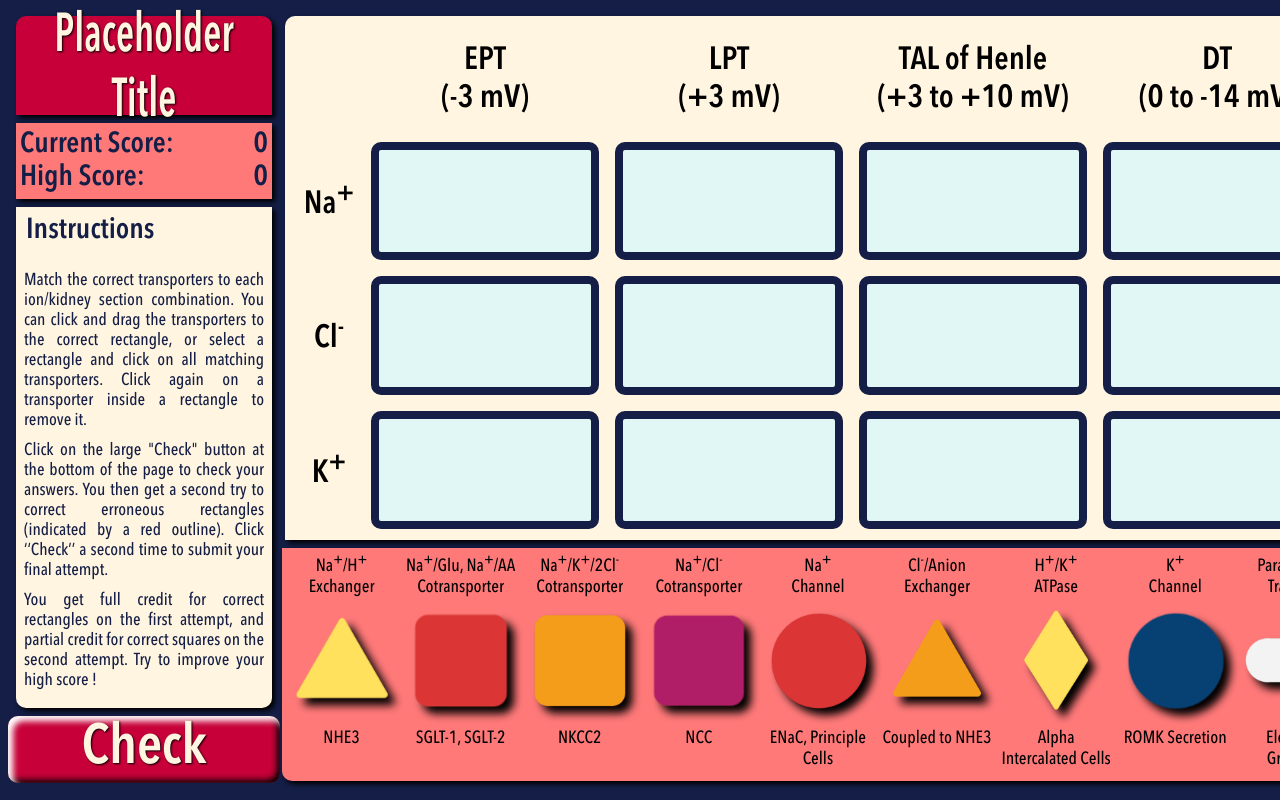
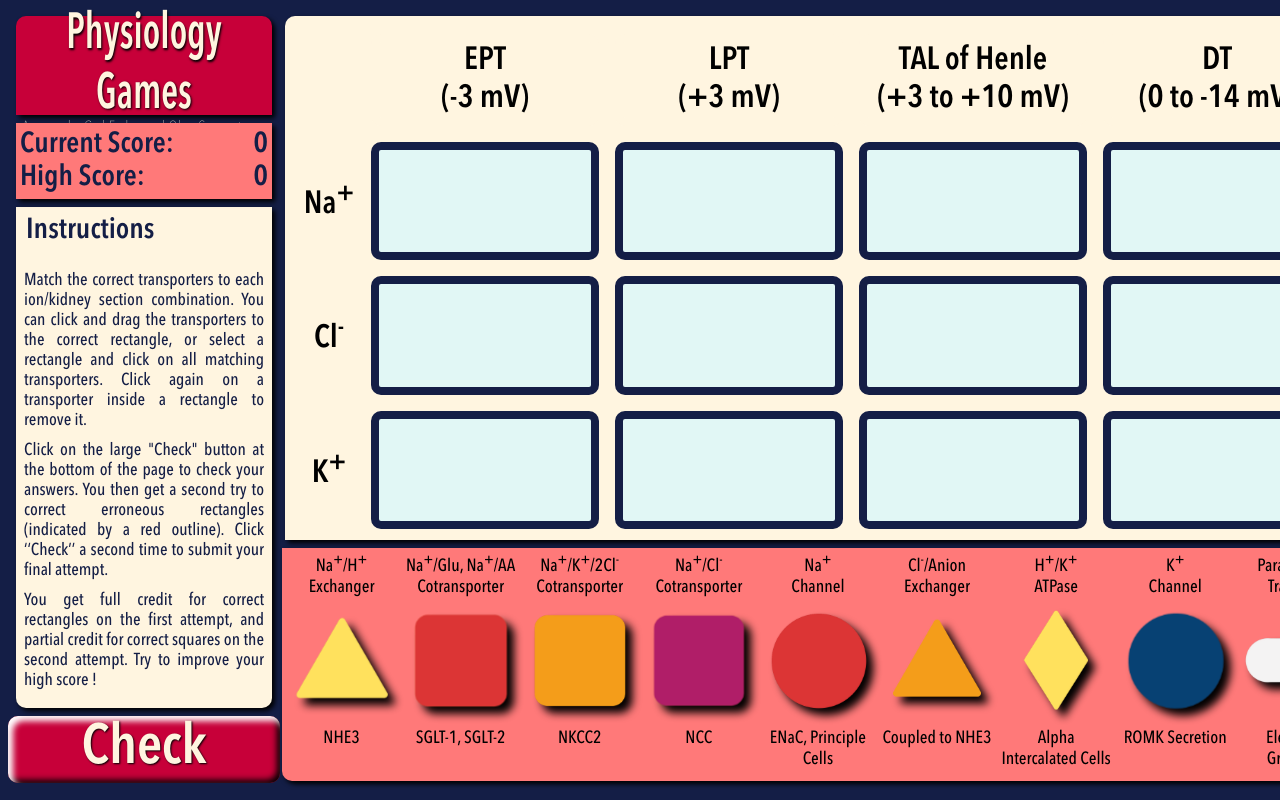
Before and after one commit to olgaUCPH/physioGames, a plain HTML site: page index.html in a window 1280 px wide. Shown: the top 800 px of the page. Drawn offline with Linux system fonts and the light colour scheme.

Commit message:
Title Change

```diff
--- a/index.html
+++ b/index.html
@@ -3,14 +3,14 @@
     <head>
         <meta charset="UTF-8">
         <meta name="viewport" content="height=device-height, initial-scale=1.0">
-        <title>Placeholder Title</title>
+        <title>Physiology Games</title>
         <link rel="icon" type="image/vnd.icon" href="assets/favicon.ico">
         <link rel="stylesheet" href="styles.css">
     </head>
     <body>
         <div id="leftColumn">
             <div id="titleBox">
-                <h1 id="title">Placeholder Title</h1>
+                <h1 id="title">Physiology Games</h1>
                 <h2 id="author">A game by Carl Ferlay and Olga Sosnovtseva</h2>
             </div>
             <div id="scoreBox">
--- a/styles.css
+++ b/styles.css
@@ -91,7 +91,7 @@ body {
 }
 
 #title{
-    font-size: 1.4em;
+    font-size: 1.3em;
     font-weight: 700;
     margin: 5px;
     padding-top: 5px;
```
